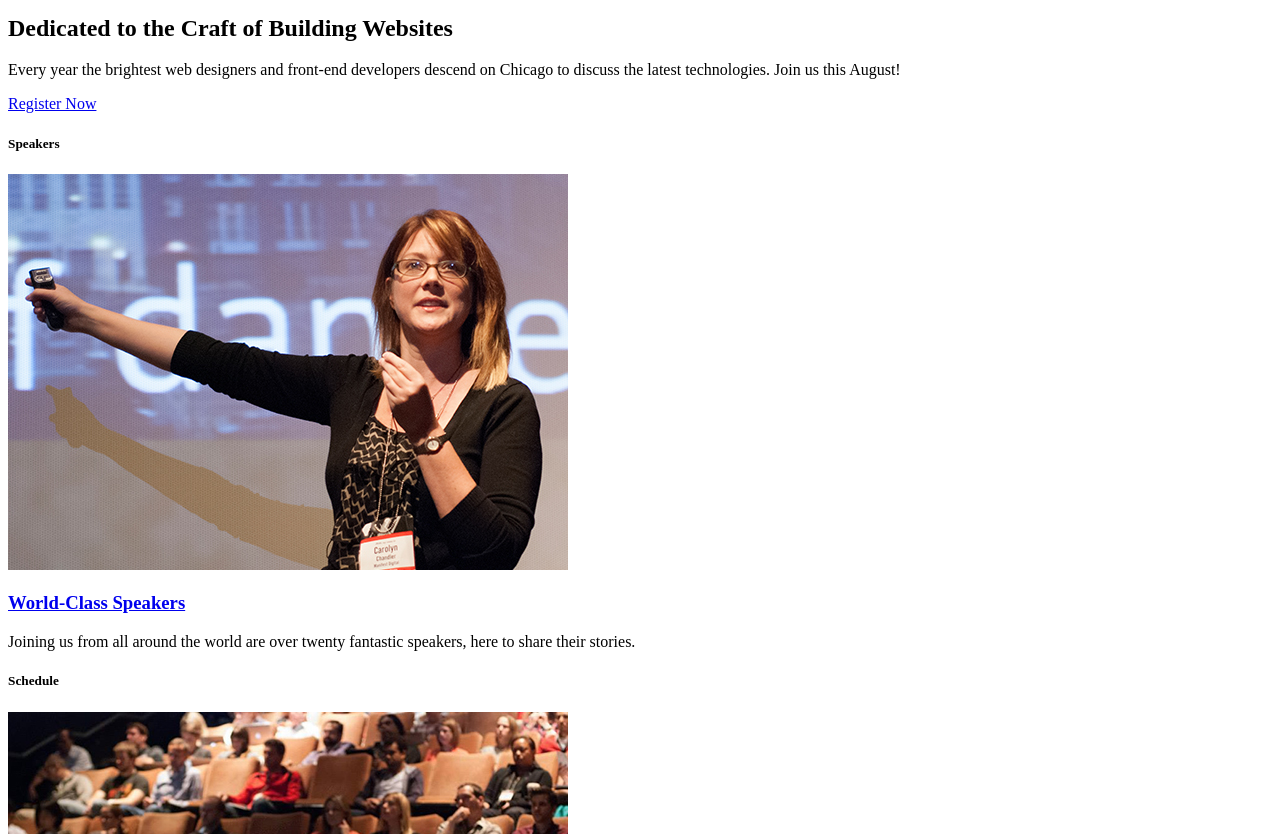
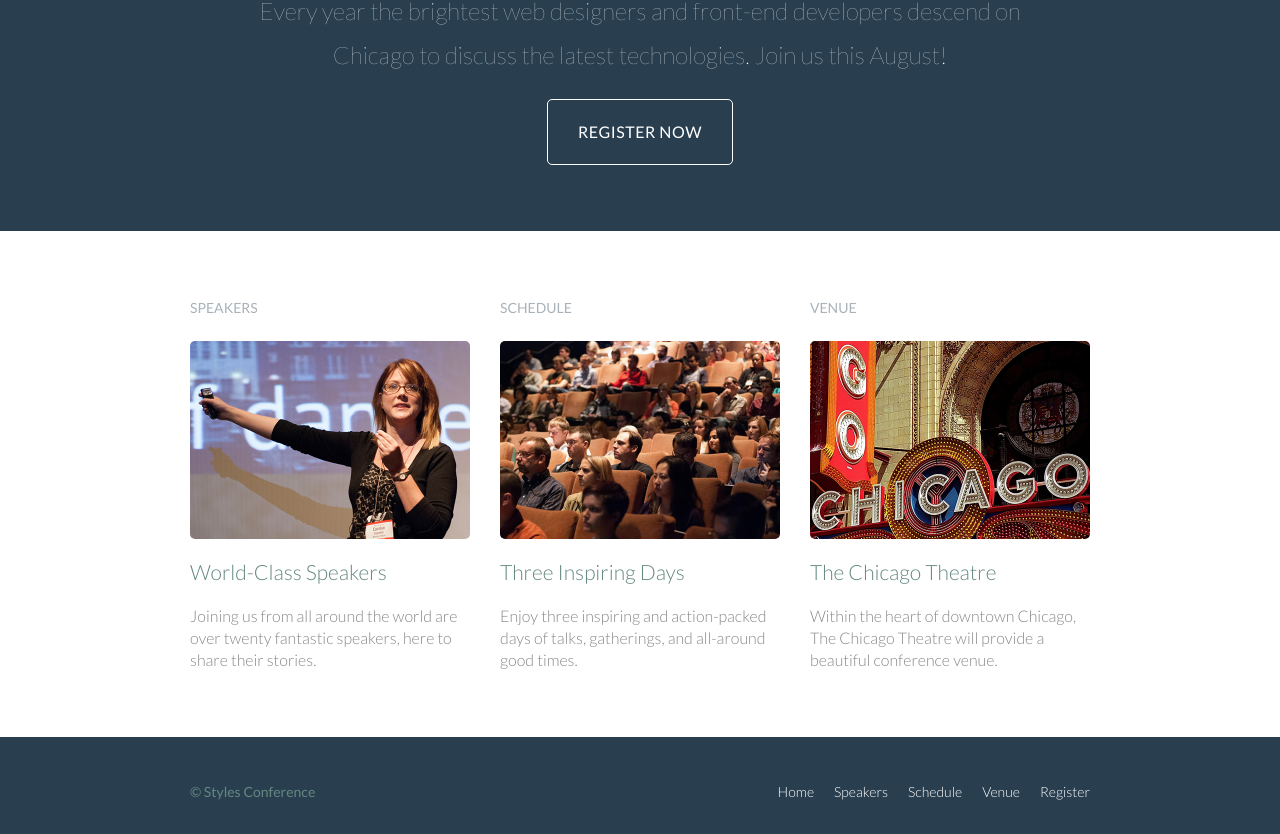
Before and after one commit to EduhG/styles--conference, a plain HTML site: page index.html in a window 1280 px wide. Shown: the part 253-1087 px from the top of the page. Drawn offline with Linux system fonts and the light colour scheme.

Commit message:
Updated index.html

```diff
--- a/index.html
+++ b/index.html
@@ -3,7 +3,7 @@
     <head>
         <meta charset="utf-8">
         <title>Styles Conference</title>
-        <link rel="stylesheet" href="css/main.cssmain.css">
+        <link rel="stylesheet" href="css/main.css">
         <link rel="stylesheet" href="http://fonts.googleapis.com/css?family=Lato:100,300,400">
     </head>
 
```
